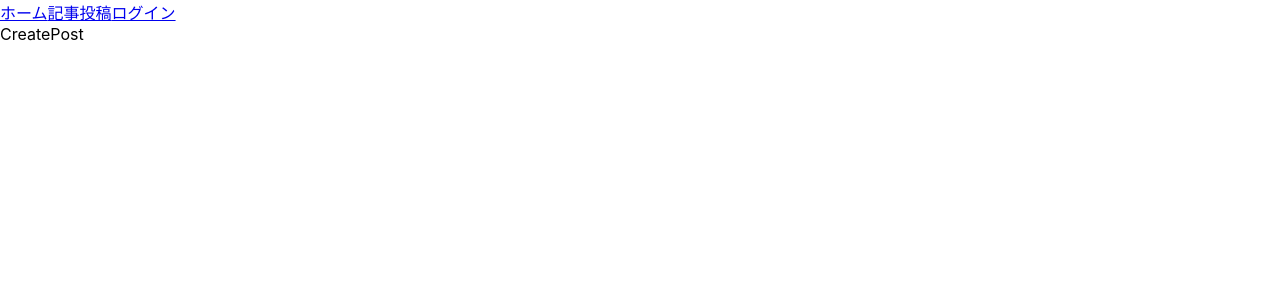
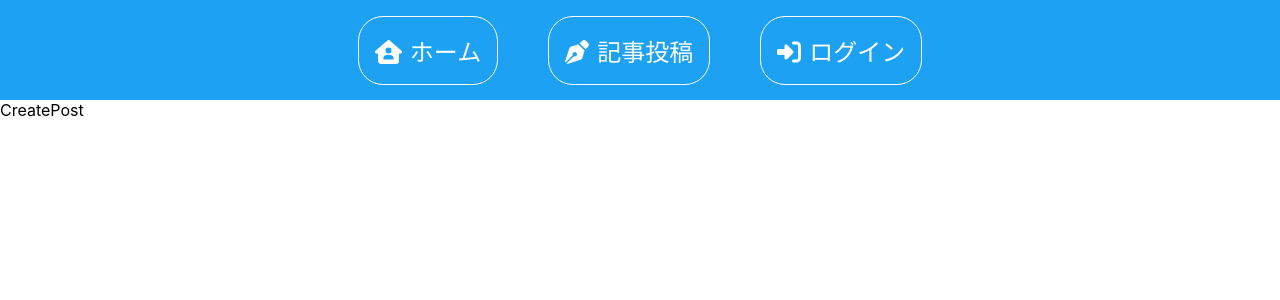
Before and after one commit to Kazuki624/React_blog-app, a React (Create React App) app: page /createpost in a window 1280 px wide. Shown: the top 300 px of the page. Built offline with nearby package versions, Linux system fonts and the light colour scheme.

Commit message:
styling and install fontawesome

```diff
--- a/package.json
+++ b/package.json
@@ -3,6 +3,10 @@
   "version": "0.1.0",
   "private": true,
   "dependencies": {
+    "@fortawesome/fontawesome-svg-core": "^6.2.0",
+    "@fortawesome/free-regular-svg-icons": "^6.2.0",
+    "@fortawesome/free-solid-svg-icons": "^6.2.0",
+    "@fortawesome/react-fontawesome": "^0.2.0",
     "@testing-library/jest-dom": "^5.16.5",
     "@testing-library/react": "^13.4.0",
     "@testing-library/user-event": "^13.5.0",
--- /dev/null
+++ b/src/components/Navbar.css
@@ -0,0 +1,25 @@
+nav{
+    display: flex;
+    justify-content: center;
+    align-items: center;
+    height: 100px;
+    background-color: #1DA1F2;
+    gap: 50px;
+}
+
+nav a {
+    text-decoration: none;
+    color: #fff;
+    transition: .3s;
+    font-size: 1.5rem;
+    padding: 16px;
+    border: 1px solid #fff;
+    border-radius: 25px;
+}
+nav a svg{
+    margin-right: 0.5rem;
+}
+nav a:hover {
+    background-color: #fff;
+    color: #1DA1F2;
+}
--- a/src/components/Navbar.js
+++ b/src/components/Navbar.js
@@ -1,12 +1,18 @@
 import React from 'react';
 import { Link } from 'react-router-dom';
+import './Navbar.css';
+import { FontAwesomeIcon } from '@fortawesome/react-fontawesome';
+import { faHouseUser } from '@fortawesome/free-solid-svg-icons';
+import { faPenNib } from '@fortawesome/free-solid-svg-icons';
+import { faRightToBracket } from '@fortawesome/free-solid-svg-icons';
+
 
 const Navbar = () => {
   return (
     <nav>
-        <Link to='/'>ホーム</Link>
-        <Link to='/createpost'>記事投稿</Link>
-        <Link to='/login'>ログイン</Link>
+        <Link to='/'><FontAwesomeIcon icon={faHouseUser} />ホーム</Link>
+        <Link to='/createpost'><FontAwesomeIcon icon={faPenNib} />記事投稿</Link>
+        <Link to='/login'><FontAwesomeIcon icon={faRightToBracket} />ログイン</Link>
     </nav>
   )
 }
```
Also changed, not shown: 1 other file (tests, documents, lock files or other folders).
